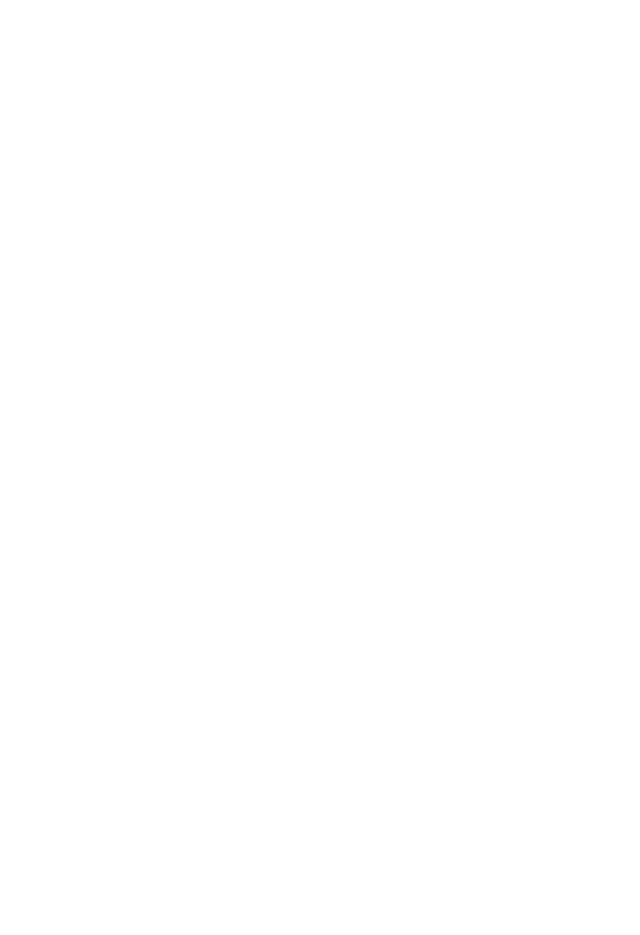
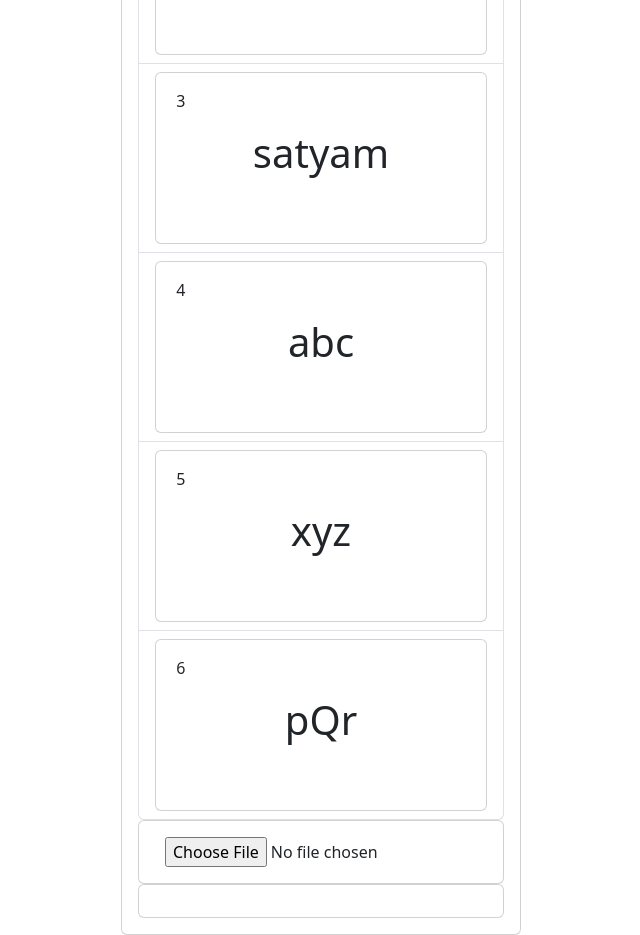
Before and after one commit to stmksnkr/test-projec-treact, a React (Create React App) app: page / in a window 1280 px wide. Shown: the part 740-1675 px from the top of the page, without its empty margins (319-959 px from the left). Before the commit the page ends 800 px from the top, so only its background shows below. Built offline with nearby package versions, Linux system fonts and the light colour scheme.

Commit message:
profilethings

```diff
--- a/src/App.css
+++ b/src/App.css
@@ -57,3 +57,11 @@
   background-color: transparent;
   border: none;
 }
+
+.card-index{
+  margin-right: 85%;
+
+}
+.card-txt{
+  margin-bottom:20%;
+}
--- a/src/App.js
+++ b/src/App.js
@@ -4,15 +4,22 @@ import Test from './component/Test';
 import User from './component/User';
 import Userc from './class_component/User';
 import VisitingCard from './component/Card';
+import ProfilePic from './component/ProfilePic';
+import TestPro from './component/TestPro';
 function App() {
   const data =[
 
     {id: 1, name: 'John' ,email : "abc@gmail"},
     {id: 2, name: 'peter', email : "def@gmail"},
-    {id: 3, name: 'satyam',email : "ghf@gmail"}
+    {id: 3, name: 'satyam',email : "ghf@gmail"},
+    {id: 4, name: 'abc',email : "adudf@gmail"},
+    {id: 5, name: 'xyz',email : "dwhf=sd@gmail"},
+    {id: 6, name: 'pQr',email : "gdwdehf@gmail"}
 ]
   return (
     <div className="App">
+      {/* <TestPro/> */}
+      {/* <ProfilePic/> */}
       <VisitingCard data={data} />
       {/* <Test data = {"Hello data"} /> */}
       {/* <User data = {data}/> */}
--- a/src/component/Card.js
+++ b/src/component/Card.js
@@ -1,21 +1,20 @@
 // VisitingCard.js
 
-import React, { useState } from 'react';
-import 'bootstrap/dist/css/bootstrap.min.css'; // Import Bootstrap CSS
+import React, { useState } from "react";
+import "bootstrap/dist/css/bootstrap.min.css"; // Import Bootstrap CSS
+import ProfilePic from "./ProfilePic";
 // import './App.css';
 
-function VisitingCard({data}) {
-
-
-    const [titlenameA,setTitlenameA]=useState('write here...')
-    const  [titlenameB,setTitlenameB]=useState('write here...')
-    const  [titlenameC,setTitlenameC]=useState('write here...')
-    const [titlenameD,setTitlenameD]=useState('write here...')
+function VisitingCard({ data }) {
+  const [titlenameA, setTitlenameA] = useState("write here...");
+  const [titlenameB, setTitlenameB] = useState("write here...");
+  const [titlenameC, setTitlenameC] = useState("write here...");
+  const [titlenameD, setTitlenameD] = useState("write here...");
   const handleNameChangeA = (event) => {
     const inputValue = event.target.value;
 
     if (inputValue.length === 0) {
-          setTitlenameA('write here...');
+      setTitlenameA("write here...");
     } else {
       setTitlenameA(inputValue);
     }
@@ -24,7 +23,7 @@ function VisitingCard({data}) {
     const inputValue = event.target.value;
 
     if (inputValue.length === 0) {
-          setTitlenameB('write here...');
+      setTitlenameB("write here...");
     } else {
       setTitlenameB(inputValue);
     }
@@ -33,7 +32,7 @@ function VisitingCard({data}) {
     const inputValue = event.target.value;
 
     if (inputValue.length === 0) {
-          setTitlenameC('write here...');
+      setTitlenameC("write here...");
     } else {
       setTitlenameC(inputValue);
     }
@@ -42,63 +41,71 @@ function VisitingCard({data}) {
     const inputValue = event.target.value;
 
     if (inputValue.length === 0) {
-          setTitlenameD('write here...');
+      setTitlenameD("write here...");
     } else {
       setTitlenameD(inputValue);
     }
   };
-    function handleA()
-    {
-        let finaldata=titlenameA
-
+  function handleA() {
+    let finaldata = titlenameA;
   }
-    function handleB()
-    {
-        let finaldata=titlenameB
+  function handleB() {
+    let finaldata = titlenameB;
     // console.log(finaldata)
-
   }
-    function handleC()
-    {
-        let finaldata=titlenameC
+  function handleC() {
+    let finaldata = titlenameC;
 
     // console.log(finaldata)
+  }
+  function handleD() {
+    let finaldata = titlenameD;
 
-    }
-    function handleD()
-    {
-        let finaldata=titlenameD
-
-        console.log(finaldata)
-
+    console.log(finaldata);
   }
   return (
     <div className="container mt-4">
       <div className="card">
         <div className="card-body">
-          <h5 className="card-title">A : {titlenameA }</h5>
-          <input type='string' placeholder='Entet value'onChange={handleNameChangeA}/>
-          <button onClick={handleA} >saveA</button>
+          <h5 className="card-title">A : {titlenameA}</h5>
+          <input
+            type="string"
+            placeholder="Entet value"
+            onChange={handleNameChangeA}
+          />
+          <button onClick={handleA}>saveA</button>
         </div>
       </div>
       <div className="card">
         <div className="card-body">
           <h5 className="card-title">B : {titlenameB}</h5>
-          <input type='string' placeholder='Entet value'onChange={handleNameChangeB}/>
+          <input
+            type="string"
+            placeholder="Entet value"
+            onChange={handleNameChangeB}
+          />
           <button onClick={handleB}>SaveB</button>
         </div>
       </div>
       <div className="card">
         <div className="card-body">
           <h5 className="card-title">C : {titlenameC}</h5>
-          <input type='string' placeholder='Entet value'onChange={handleNameChangeC}/>
+          <input
+            type="string"
+            placeholder="Entet value"
+            onChange={handleNameChangeC}
+          />
           <button onClick={handleC}>SaveC</button>
         </div>
       </div>
       <div className="card">
         <div className="card-body">
           <h5 className="card-title">D : {titlenameD}</h5>
-          <input type='string' placeholder='Entet value'onChange={handleNameChangeD}/>
+          <input
+            type="string"
+            placeholder="Entet value"
+            onChange={handleNameChangeD}
+          />
           <button onClick={handleD}>SaveD</button>
         </div>
       </div>
@@ -108,12 +115,15 @@ function VisitingCard({data}) {
             <ul className="list-group">
               {data.map((item, index) => (
                 <li key={index} className="list-group-item">
-                    <h2>{index}</h2>
+                  <div className="card">
+                    <div className="card-body card-index">{item.id}</div>
+                    <h1 className="card-txt">{item.name}</h1>
+                  </div>
                 </li>
               ))}
             </ul>
-
           }
+          <ProfilePic/>
         </div>
       </div>
     </div>
--- /dev/null
+++ b/src/component/ProfilePic.js
@@ -0,0 +1,46 @@
+import React, { useEffect, useState } from "react";
+
+function ProfilePic() {
+  const [profilePic, setProfilePic] = useState(null);
+
+  function handleProfile(event) {
+    const file = event.target.files[0];
+    if (file && file.type === "application/pdf") {
+      const reader = new FileReader();
+      reader.onload = () => {
+        setProfilePic(reader.result);
+      };
+    }
+  }
+  return (
+    <div>
+      <div className="card">
+        <div className="card-body">
+          <input
+            type="file"
+            accept="application/pdf"
+            onChange={handleProfile}
+          />
+        </div>
+      </div>
+
+      <div className="card">
+        <div className="card-body">
+          {profilePic && (
+            <div>
+              <img
+                src={profilePic}
+                type="application/pdf"
+                alt="Profile"
+                style={{ maxWidth: "200px", maxHeight: "200px" }}
+              />
+              {profilePic && <p>PDF uploaded successfully!</p>}
+            </div>
+          )}
+        </div>
+      </div>
+    </div>
+  );
+}
+
+export default ProfilePic;
--- /dev/null
+++ b/src/component/TestPro.js
@@ -0,0 +1,47 @@
+import React, { useRef, useState } from 'react';
+
+function TestPro() {
+  const fileInputRef = useRef(null);
+  const [pdfUploaded, setPdfUploaded] = useState(false);
+
+  const handleUploadClick = () => {
+    fileInputRef.current.click();
+  };
+
+  const handleFileInputChange = (event) => {
+    const file = event.target.files[0];
+    if (file && file.type === 'application/pdf') {
+      setPdfUploaded(true);
+    } else {
+      alert('Please select a PDF file.');
+    }
+  };
+
+  const handleRemoveFile = () => {
+    setPdfUploaded(false);
+    // Optionally, you can also clear the input field value if needed
+    fileInputRef.current.value = '';
+  };
+
+  return (
+    <div className="App">
+      <h1>Upload PDF File</h1>
+      <button onClick={handleUploadClick}>Upload PDF</button>
+      <input
+        type="file"
+        accept="application/pdf"
+        style={{ display: 'none' }}
+        ref={fileInputRef}
+        onChange={handleFileInputChange}
+      />
+      {pdfUploaded && (
+        <div>
+          <p>PDF uploaded successfully!</p>
+          <button onClick={handleRemoveFile}>Remove PDF</button>
+        </div>
+      )}
+    </div>
+  );
+}
+
+export default TestPro;
```
Lines whose indentation alone changed are shown as unchanged.
